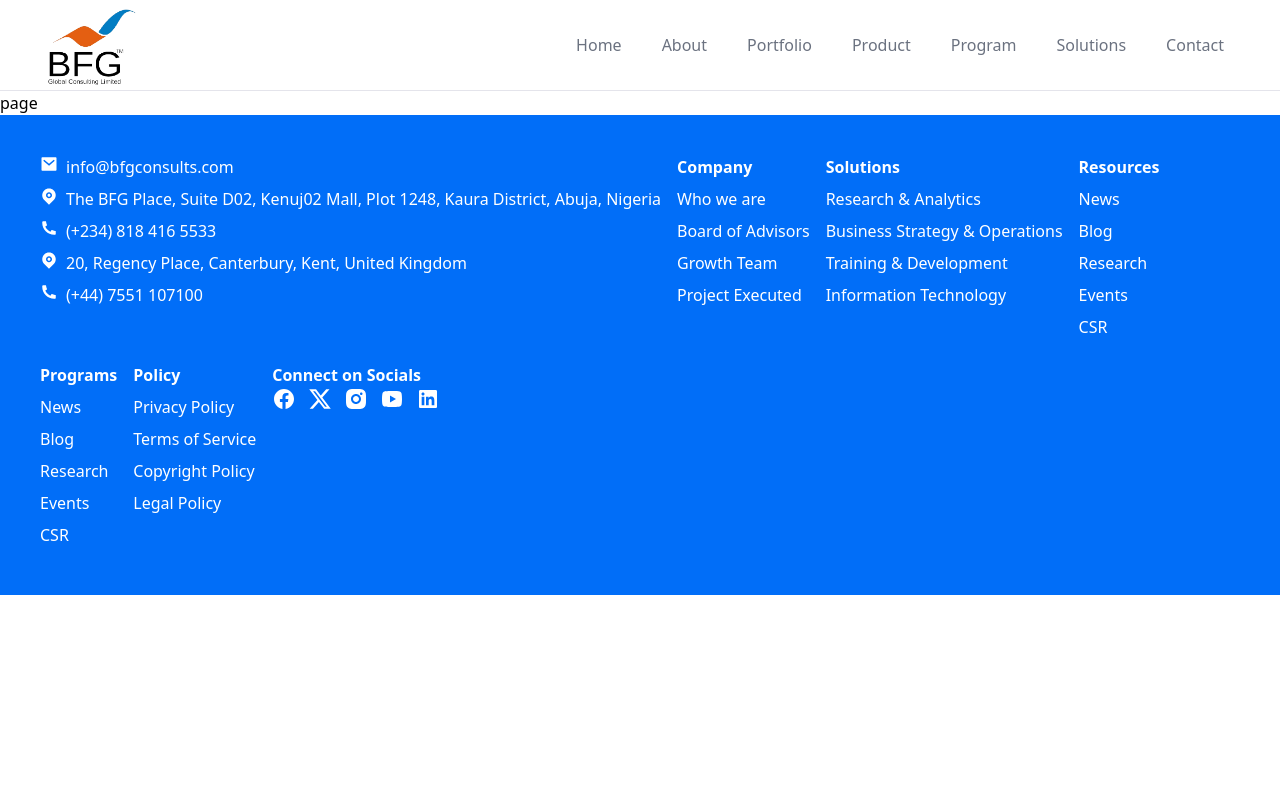
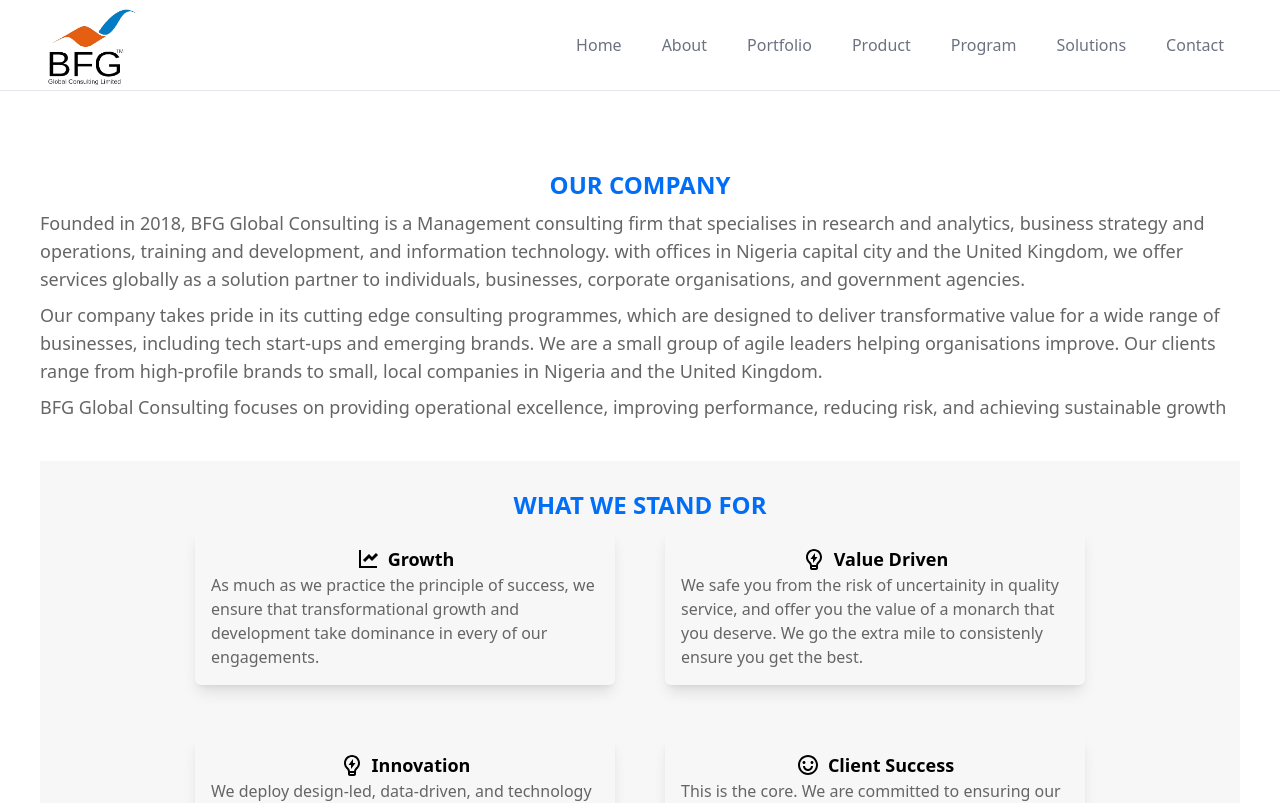
Before and after one commit to bfgglobalconsults/bfg-website, a Next.js app: page /about in a window 1280 px wide. Shown: the top 803 px of the page. Built offline with nearby package versions, Linux system fonts and the light colour scheme.

Commit message:
pages reformed

```diff
--- a/src/app/about/page.js
+++ b/src/app/about/page.js
@@ -1,9 +1,76 @@
-import React from 'react'
+import React from "react";
 
 const page = () => {
   return (
-    <div>page</div>
-  )
-}
+    <>
+      <div className="py-[30px]">
+        <div className="p-[40px]">
+          <div>
+          <h2 className="text-2xl my-2 font-bold text-center text-[#016EF8]">OUR COMPANY</h2>
+          <p className="text-[#656565] text-lg">
+            Founded in 2018, BFG Global Consulting is a Management consulting
+            firm that specialises in research and analytics, business strategy
+            and operations, training and development, and information
+            technology. with offices in Nigeria capital city and the United
+            Kingdom, we offer services globally as a solution partner to
+            individuals, businesses, corporate organisations, and government
+            agencies.{" "}
+          </p>
+          <p className="my-2 text-[#656565] text-lg">
+            Our company takes pride in its cutting edge consulting programmes,
+            which are designed to deliver transformative value for a wide range
+            of businesses, including tech start-ups and emerging brands. We are
+            a small group of agile leaders helping organisations improve. Our
+            clients range from high-profile brands to small, local companies in
+            Nigeria and the United Kingdom.
+          </p>
+          <p className="my-2 text-[#656565] text-lg">BFG Global Consulting focuses on providing operational excellence, improving performance, reducing risk, and achieving sustainable growth</p>
+        </div>
+        <div className="my-[40px] py-[20px] bg-[#e6e2e246]">
+        <h2 className="text-2xl my-2 font-bold text-center text-[#016EF8]">WHAT WE STAND FOR</h2>
+         <div className="flex flex-wrap gap-[50px] w-full justify-center">
+            <div className="w-[35%] shadow-lg rounded-md p-4">
+              <div className="flex items-center justify-center gap-2">
+                <span><svg xmlns="http://www.w3.org/2000/svg" viewBox="0 0 24 24" width="24" height="24" fill="currentColor"><path d="M5 3V19H21V21H3V3H5ZM19.9393 5.93934L22.0607 8.06066L16 14.1213L13 11.121L9.06066 15.0607L6.93934 12.9393L13 6.87868L16 9.879L19.9393 5.93934Z"></path></svg></span>
+                <p className="text-lg font-bold">Growth</p>
+              </div>
+              <p className="text-[#656565]">
+                As much as we practice the principle of success, we ensure that transformational growth and development take dominance in every of our  engagements.
+              </p>
+            </div>
+            <div className="w-[35%] shadow-lg rounded-md p-4">
+            <div className="flex items-center justify-center gap-2">
+                <span><svg xmlns="http://www.w3.org/2000/svg" viewBox="0 0 24 24" width="24" height="24" fill="currentColor"><path d="M9.97308 18H14.0269C14.1589 16.7984 14.7721 15.8065 15.7676 14.7226C15.8797 14.6006 16.5988 13.8564 16.6841 13.7501C17.5318 12.6931 18 11.385 18 10C18 6.68629 15.3137 4 12 4C8.68629 4 6 6.68629 6 10C6 11.3843 6.46774 12.6917 7.31462 13.7484C7.40004 13.855 8.12081 14.6012 8.23154 14.7218C9.22766 15.8064 9.84103 16.7984 9.97308 18ZM14 20H10V21H14V20ZM5.75395 14.9992C4.65645 13.6297 4 11.8915 4 10C4 5.58172 7.58172 2 12 2C16.4183 2 20 5.58172 20 10C20 11.8925 19.3428 13.6315 18.2443 15.0014C17.624 15.7748 16 17 16 18.5V21C16 22.1046 15.1046 23 14 23H10C8.89543 23 8 22.1046 8 21V18.5C8 17 6.37458 15.7736 5.75395 14.9992ZM13 10.0048H15.5L11 16.0048V12.0048H8.5L13 6V10.0048Z"></path></svg></span>
+                <p className="text-lg font-bold">Value Driven</p>
+              </div>
+              <p className="text-[#656565]">
+                We safe you from the risk of uncertainity in quality service, and offer you the value of a monarch that you deserve. We go the extra mile to consistenly ensure you get the best.
+              </p>
+            </div>
+            <div className="w-[35%] shadow-lg rounded-md p-4">
+            <div className="flex items-center justify-center gap-2">
+                <span><svg xmlns="http://www.w3.org/2000/svg" viewBox="0 0 24 24" width="24" height="24" fill="currentColor"><path d="M9.97308 18H14.0269C14.1589 16.7984 14.7721 15.8065 15.7676 14.7226C15.8797 14.6006 16.5988 13.8564 16.6841 13.7501C17.5318 12.6931 18 11.385 18 10C18 6.68629 15.3137 4 12 4C8.68629 4 6 6.68629 6 10C6 11.3843 6.46774 12.6917 7.31462 13.7484C7.40004 13.855 8.12081 14.6012 8.23154 14.7218C9.22766 15.8064 9.84103 16.7984 9.97308 18ZM14 20H10V21H14V20ZM5.75395 14.9992C4.65645 13.6297 4 11.8915 4 10C4 5.58172 7.58172 2 12 2C16.4183 2 20 5.58172 20 10C20 11.8925 19.3428 13.6315 18.2443 15.0014C17.624 15.7748 16 17 16 18.5V21C16 22.1046 15.1046 23 14 23H10C8.89543 23 8 22.1046 8 21V18.5C8 17 6.37458 15.7736 5.75395 14.9992ZM13 10.0048H15.5L11 16.0048V12.0048H8.5L13 6V10.0048Z"></path></svg></span>
+                <p className="text-lg font-bold">Innovation</p>
+              </div>
+              <p className="text-[#656565]">
+                We deploy design-led, data-driven, and technology model approach in all we do. We go beyond the ordinary to give you the extra-ordinary.
+              </p>
+            </div>
+            <div className="w-[35%] shadow-lg rounded-md p-4">
+            <div className="flex items-center justify-center gap-2">
+                <span><svg xmlns="http://www.w3.org/2000/svg" viewBox="0 0 24 24" width="24" height="24" fill="currentColor"><path d="M12 22C6.47715 22 2 17.5228 2 12C2 6.47715 6.47715 2 12 2C17.5228 2 22 6.47715 22 12C22 17.5228 17.5228 22 12 22ZM12 20C16.4183 20 20 16.4183 20 12C20 7.58172 16.4183 4 12 4C7.58172 4 4 7.58172 4 12C4 16.4183 7.58172 20 12 20ZM7 13H9C9 14.6569 10.3431 16 12 16C13.6569 16 15 14.6569 15 13H17C17 15.7614 14.7614 18 12 18C9.23858 18 7 15.7614 7 13ZM8 11C7.17157 11 6.5 10.3284 6.5 9.5C6.5 8.67157 7.17157 8 8 8C8.82843 8 9.5 8.67157 9.5 9.5C9.5 10.3284 8.82843 11 8 11ZM16 11C15.1716 11 14.5 10.3284 14.5 9.5C14.5 8.67157 15.1716 8 16 8C16.8284 8 17.5 8.67157 17.5 9.5C17.5 10.3284 16.8284 11 16 11Z"></path></svg></span>
+                <p className="text-lg font-bold">Client Success</p>
+              </div>
+              <p className="text-[#656565]">
+                This is the core. We are committed to ensuring our clients derive not just satisfaction from our services but also success in their dealings with us.
+              </p>
+            </div>
+         </div>
+        </div>
+        </div>
+      </div>
+    </>
+  );
+};
 
-export default page
+export default page;
--- a/src/app/layout.js
+++ b/src/app/layout.js
@@ -4,6 +4,7 @@
 import Footer from "@/components/Footer";
 
 const inter = Inter({ subsets: ["latin"], variable: "--inter"});
+// const poppins = Poppins({ subsets: ["latin"], variable: "--poppins"});
 
 export const metadata = {
   title: "BFG Global Consulting, LLC",
--- a/src/app/page.js
+++ b/src/app/page.js
@@ -107,11 +107,11 @@
   return (
     <>
       <div className="py-[30px]">
-        <div className="w-full lg:flex items-center">
+        <div className="w-full lg:flex items-center my-4">
           <div className="w-full lg:w-[50%]">
             <div className="p-[40px]">
               <h3 className="font-bold text-3xl lg:text-4xl text-[#E45F11]">
-                We Grow Your Business & Organization with the Latest Technology
+               Your Partner in Research, Strategy, Training and Technology
               </h3>
               <p className="text-xl text-[#656565] my-2">
                 With expertise in research and analytics, business strategy and
@@ -129,9 +129,9 @@
             />
           </div>
         </div>
-        <div className="p-[40px]">
-          <h3 className="my-4 text-3xl  font-bold text-center">
-            Our Solutions
+        <div className="bg-[#faf8f8bd] p-[40px]">
+          <h3 className="my-4 text-3xl  font-bold text-center text-[#016EF8]">
+            OUR SOLUTIONS
           </h3>
           <p className="text-xl text-[#656565] text-center my-3">
             We offer a bespoke broad spectrum of consulting practice within a
@@ -143,7 +143,7 @@
               {cards.map((card) => (
                 <div
                   key={card.id}
-                  className={`w-[30%] h-[300px] shadow-lg rounded-md  p-[20px] cursor-pointer text-center hover:border hover:border-black transition-all duration-300 ease-in-out  ${
+                  className={`w-[40%] h-[300px] shadow-lg rounded-md  p-[20px] cursor-pointer text-center hover:border hover:border-black transition-all duration-300 ease-in-out  ${
                     selectedCard === card.id
                       ? toggle
                         ? "bg-[#016EF8] text-white"
@@ -157,7 +157,7 @@
                   )}{" "}
                   <h2 className="text-xl font-bold">{card.title}</h2>
                   {selectedCard === card.id && (
-                    <p className="text-lg p-2">{card.content}</p>
+                    <p className="text-[14px] p-2">{card.content}</p>
                   )}
                 </div>
               ))}
@@ -165,8 +165,8 @@
           </div>
         </div>
         <div className="p-[40px]">
-          <h3 className="my-4 text-3xl font-bold text-center">
-            Featured Insights
+          <h3 className="my-4 text-3xl font-bold text-center text-[#016EF8]">
+            FEATURED INSIGHTS
           </h3>
           <div className="w-full flex flex-wrap gap-[40px]">
             {banner.map((item, index) => (
--- a/tailwind.config.js
+++ b/tailwind.config.js
@@ -19,6 +19,7 @@
     extend: {
       fontFamily:{
         inter:['var(--inter)']
+        // poppins: ['var(--poppins)']
       }
     },
   },
```
